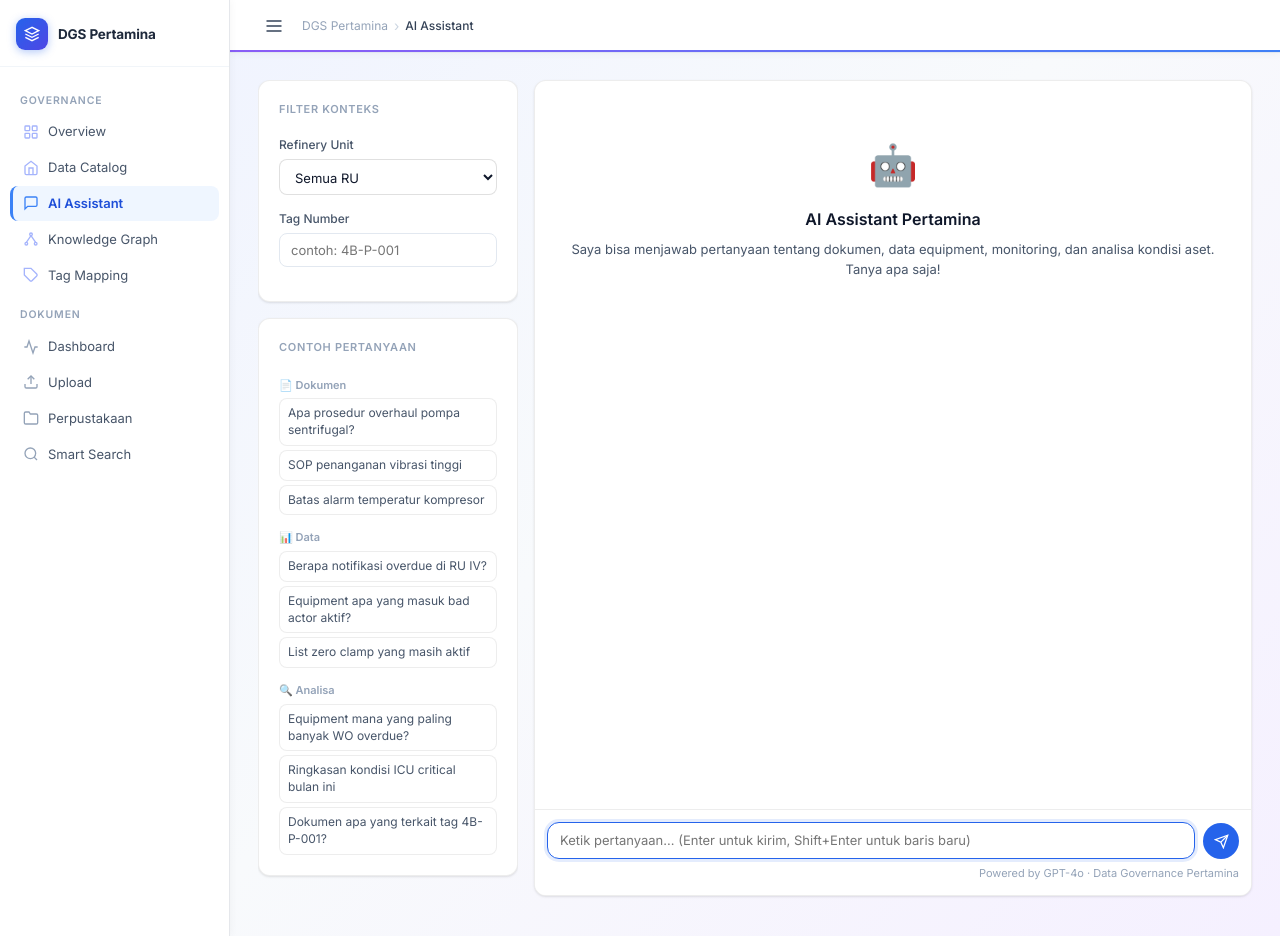
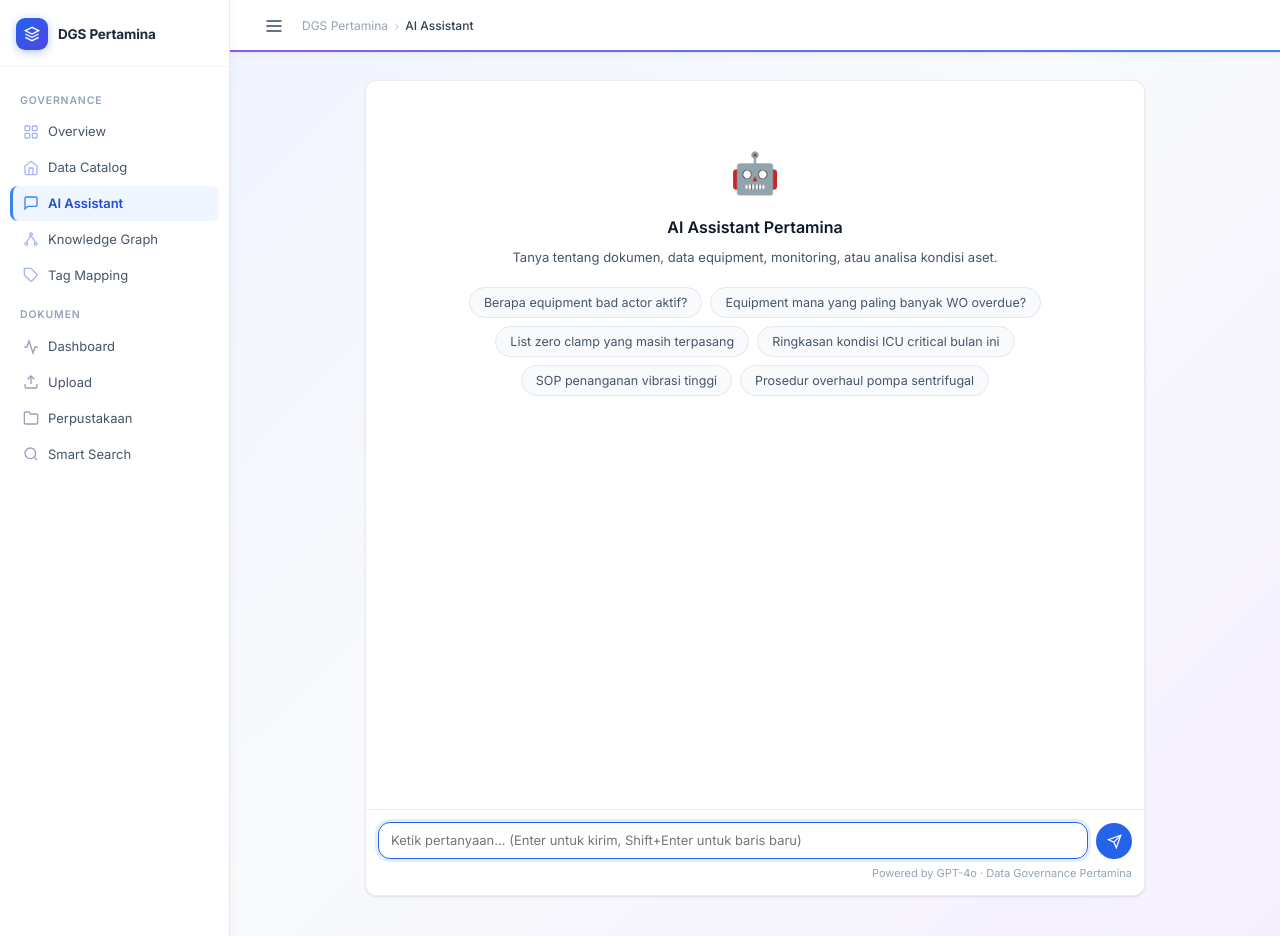
Before and after one commit to adnannasution/datagovernance, a FastAPI app: page /chat in a window 1280 px wide. Run offline with FastAPI, Linux system fonts and the light colour scheme; some libraries are stand-ins or nearby versions.

Commit message:
Remove chat sidebar, center conversation with welcome chips (#67)
https://claude.ai/code/session_014htj8mcsK8qQ5oMrrScuSb

Co-authored-by: Claude <noreply@anthropic.com>

```diff
--- a/static/css/style.css
+++ b/static/css/style.css
@@ -833,10 +833,15 @@ body {
 ═══════════════════════════════════════════ */
 .chat-layout { display:grid; grid-template-columns:260px 1fr; gap:1rem; height:calc(100vh - 120px); }
 .chat-sidebar { display:flex; flex-direction:column; gap:0; overflow-y:auto; }
+.chat-layout-centered { display:flex; justify-content:center; height:calc(100vh - 120px); }
+.chat-layout-centered .chat-main { width:100%; max-width:780px; }
 .chat-main { display:flex; flex-direction:column; background:var(--surface); border:1px solid var(--border); border-radius:var(--radius-lg); overflow:hidden; box-shadow: var(--shadow-sm); }
 
 .chat-messages { flex:1; overflow-y:auto; padding:1.25rem; display:flex; flex-direction:column; gap:12px; }
-.chat-welcome { text-align:center; padding:2rem 1rem; color:var(--text2); }
+.chat-welcome { text-align:center; padding:2.5rem 1.5rem 1.5rem; color:var(--text2); }
+.welcome-chips { display:flex; flex-wrap:wrap; gap:8px; justify-content:center; margin-top:1.25rem; }
+.wchip { background:#f8fafc; border:1px solid #e2e8f0; border-radius:20px; padding:7px 14px; font-size:12.5px; color:#475569; cursor:pointer; font-family:inherit; transition:background 0.15s, border-color 0.15s, color 0.15s; }
+.wchip:hover { background:#eef2ff; border-color:#c7d2fe; color:#4f46e5; }
 .welcome-icon { font-size:40px; margin-bottom:10px; }
 .welcome-title { font-size:16px; font-weight:600; color:var(--text); margin-bottom:6px; }
 .welcome-desc { font-size:13px; line-height:1.6; }
@@ -1777,13 +1782,11 @@ body {
   .filter-pill-wrap select,
   .filter-pill-wrap input { min-width: unset; width: 100%; }
 
-  /* Chat layout: stack vertically */
-  .chat-layout {
-    grid-template-columns: 1fr;
-    height: unset;
-  }
+  /* Chat layout */
+  .chat-layout { grid-template-columns: 1fr; height: unset; }
   .chat-sidebar { display: none; }
-  .chat-main { height: calc(100vh - 100px); }
+  .chat-layout-centered { height: calc(100vh - 100px); }
+  .chat-main { height: 100%; }
 
   /* Tables: allow scroll */
   .table-wrap { overflow-x: auto; }
--- a/templates/chat.html
+++ b/templates/chat.html
@@ -1,58 +1,21 @@
 {% extends "base.html" %}
 {% block content %}
-<div class="chat-layout">
+<div class="chat-layout-centered">
 
-  <!-- Sidebar kiri: filter + suggestions -->
-  <div class="chat-sidebar">
-    <div class="card mb-lg">
-      <div class="card-title">Filter Konteks</div>
-      <div class="form-group">
-        <label>Refinery Unit</label>
-        <select id="f-ru">
-          <option value="">Semua RU</option>
-          <option>RU II Dumai</option>
-          <option>RU III Plaju</option>
-          <option>RU IV Cilacap</option>
-          <option>RU V Balikpapan</option>
-          <option>RU VI Balongan</option>
-          <option>RU VII Kasim</option>
-        </select>
-      </div>
-      <div class="form-group">
-        <label>Tag Number</label>
-        <input type="text" id="f-tag" placeholder="contoh: 4B-P-001"/>
-      </div>
-    </div>
-
-    <div class="card">
-      <div class="card-title">Contoh Pertanyaan</div>
-      <div class="suggestions">
-        <div class="sug-group-label">📄 Dokumen</div>
-        <button class="sug-btn" onclick="setSuggestion(this.textContent)">Apa prosedur overhaul pompa sentrifugal?</button>
-        <button class="sug-btn" onclick="setSuggestion(this.textContent)">SOP penanganan vibrasi tinggi</button>
-        <button class="sug-btn" onclick="setSuggestion(this.textContent)">Batas alarm temperatur kompresor</button>
-
-        <div class="sug-group-label" style="margin-top:10px">📊 Data</div>
-        <button class="sug-btn" onclick="setSuggestion(this.textContent)">Berapa notifikasi overdue di RU IV?</button>
-        <button class="sug-btn" onclick="setSuggestion(this.textContent)">Equipment apa yang masuk bad actor aktif?</button>
-        <button class="sug-btn" onclick="setSuggestion(this.textContent)">List zero clamp yang masih aktif</button>
-
-        <div class="sug-group-label" style="margin-top:10px">🔍 Analisa</div>
-        <button class="sug-btn" onclick="setSuggestion(this.textContent)">Equipment mana yang paling banyak WO overdue?</button>
-        <button class="sug-btn" onclick="setSuggestion(this.textContent)">Ringkasan kondisi ICU critical bulan ini</button>
-        <button class="sug-btn" onclick="setSuggestion(this.textContent)">Dokumen apa yang terkait tag 4B-P-001?</button>
-      </div>
-    </div>
-  </div>
-
-  <!-- Area chat utama -->
   <div class="chat-main">
     <div class="chat-messages" id="chat-messages">
-      <!-- Welcome message -->
       <div class="chat-welcome">
         <div class="welcome-icon">🤖</div>
         <div class="welcome-title">AI Assistant Pertamina</div>
-        <div class="welcome-desc">Saya bisa menjawab pertanyaan tentang dokumen, data equipment, monitoring, dan analisa kondisi aset. Tanya apa saja!</div>
+        <div class="welcome-desc">Tanya tentang dokumen, data equipment, monitoring, atau analisa kondisi aset.</div>
+        <div class="welcome-chips">
+          <button class="wchip" onclick="setSuggestion(this.textContent)">Berapa equipment bad actor aktif?</button>
+          <button class="wchip" onclick="setSuggestion(this.textContent)">Equipment mana yang paling banyak WO overdue?</button>
+          <button class="wchip" onclick="setSuggestion(this.textContent)">List zero clamp yang masih terpasang</button>
+          <button class="wchip" onclick="setSuggestion(this.textContent)">Ringkasan kondisi ICU critical bulan ini</button>
+          <button class="wchip" onclick="setSuggestion(this.textContent)">SOP penanganan vibrasi tinggi</button>
+          <button class="wchip" onclick="setSuggestion(this.textContent)">Prosedur overhaul pompa sentrifugal</button>
+        </div>
       </div>
     </div>
 
@@ -70,6 +33,7 @@
       </div>
     </div>
   </div>
+
 </div>
 {% endblock %}
 
@@ -184,10 +148,7 @@ async function sendMessage() {
 
   appendBubble('user', message);
 
-  const filters = {
-    ru: document.getElementById('f-ru').value || null,
-    tag_number: document.getElementById('f-tag').value.trim() || null
-  };
+  const filters = {};
 
   const statusId = showStatusBubble('Memproses pertanyaan...');
   const controller = new AbortController();
```
